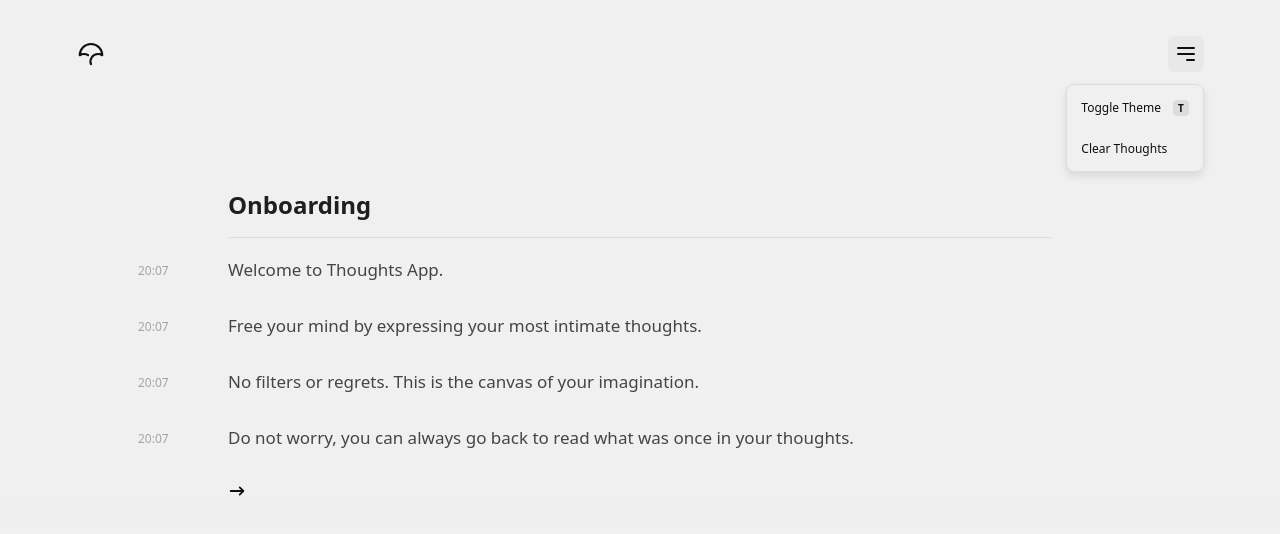
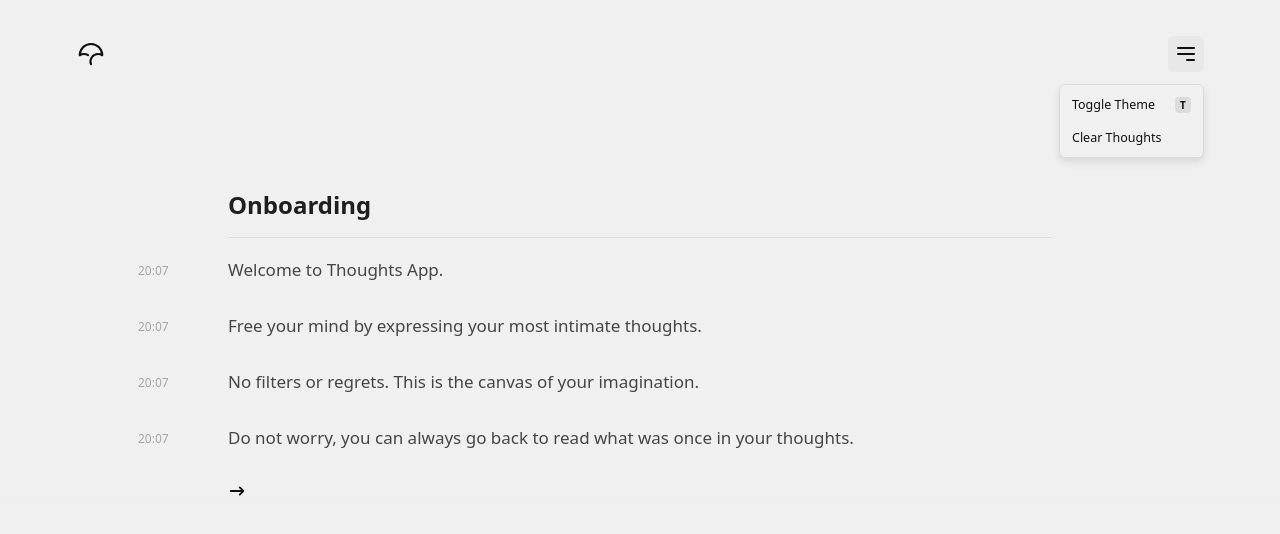
Before and after one commit to frankivann/your-thoughts, a React (Vite) app: page / in a window 1280 px wide. Both pictures are taken after a click on the button "Toggle dropdown". Shown: the top 534 px of the page. Built offline with nearby package versions, Linux system fonts and the light colour scheme.

Commit message:
fix styles

```diff
--- a/src/styles/app.css
+++ b/src/styles/app.css
@@ -24,7 +24,7 @@
   transition: background-color 0.4s ease;
 
   opacity: 0;
-  animation: fadeIn 0.3s ease-in forwards;
+  animation: fadeLeft 0.3s ease-in forwards;
 }
 
 .continue:hover {
@@ -38,11 +38,12 @@
 /* header */
 
 .header {
-  display: flex;
-  justify-content: space-between;
-  align-items: center;
   width: 100%;
   padding: 36px;
+
+  display: flex;
+  align-items: center;
+  justify-content: space-between;
 }
 
 /* menu qué pereza tengo */
@@ -81,49 +82,37 @@
 
   display: flex;
   flex-direction: column;
-  gap: 4px;
+  gap: 2px;
 
   border: 1px solid var(--gray4);
-  border-radius: 8px;
+  border-radius: 6px;
   box-shadow: var(--shadow);
 
   opacity: 0;
+  z-index: 1;
+  user-select: none;
   animation: menuFadeIn 0.15s ease-in forwards;
-  user-select: none;
-  z-index: 1;
-  /* pointer-events: none; */
 }
 
 .menu-li {
   position: relative;
 }
 
-.svg-icon {
-  color: var(--gray6);
-}
-
-.menu-divider {
-  background-color: var(--gray4);
-  width: 100%;
-  height: 1px;
-  border: 0;
-}
-
 .menu-button {
   color: var(--fg);
   background-color: transparent;
   width: 100%;
-  padding: 10px;
+  padding: 7px 8px;
 
   display: flex;
   align-items: center;
   justify-content: space-between;
-  gap: 12px;
+  gap: 20px;
 
   border: transparent;
   border-radius: 4px;
   text-align: start;
-  font-size: 12px;
+  font-size: 12.5px;
 }
 
 .menu-button:hover {
@@ -139,14 +128,11 @@ kbd {
   align-items: center;
   justify-content: center;
 
-  border: 1px solid var(--gray4);
   border-radius: 4px;
 
   text-transform: uppercase;
   font-weight: 600;
   font-size: 10px;
-
-  /* margin-left: 16px; */
 }
 
 /* modal */
@@ -170,6 +156,7 @@ kbd {
 
   opacity: 0;
   animation: modalFadeIn 0.2s ease-in forwards;
+  user-select: none;
 }
 
 .modal::backdrop {
@@ -415,6 +402,17 @@ textarea:focus + .timestamp {
   }
 }
 
+@keyframes fadeLeft {
+  from {
+    opacity: 0;
+    transform: translateX(10%);
+  }
+  to {
+    opacity: 1;
+    transform: translateX(0);
+  }
+}
+
 @keyframes menuFadeIn {
   from {
     opacity: 0;
```
